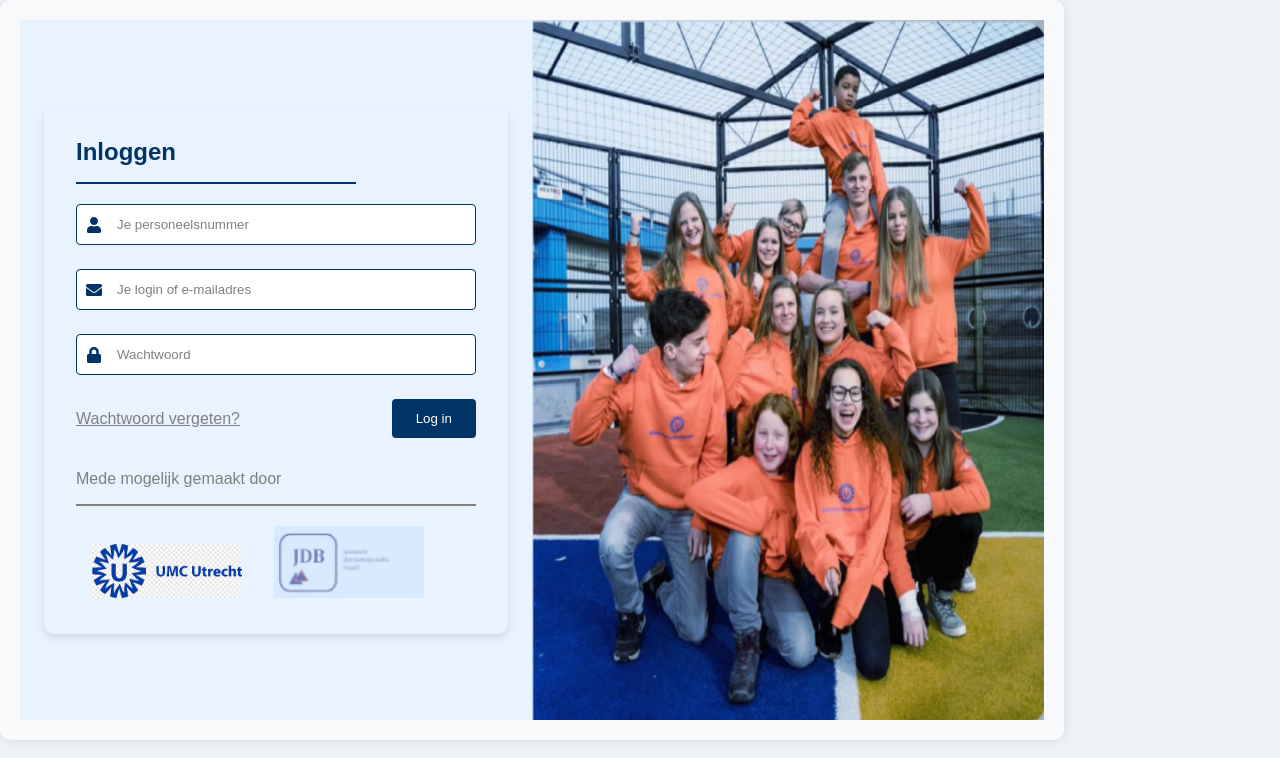
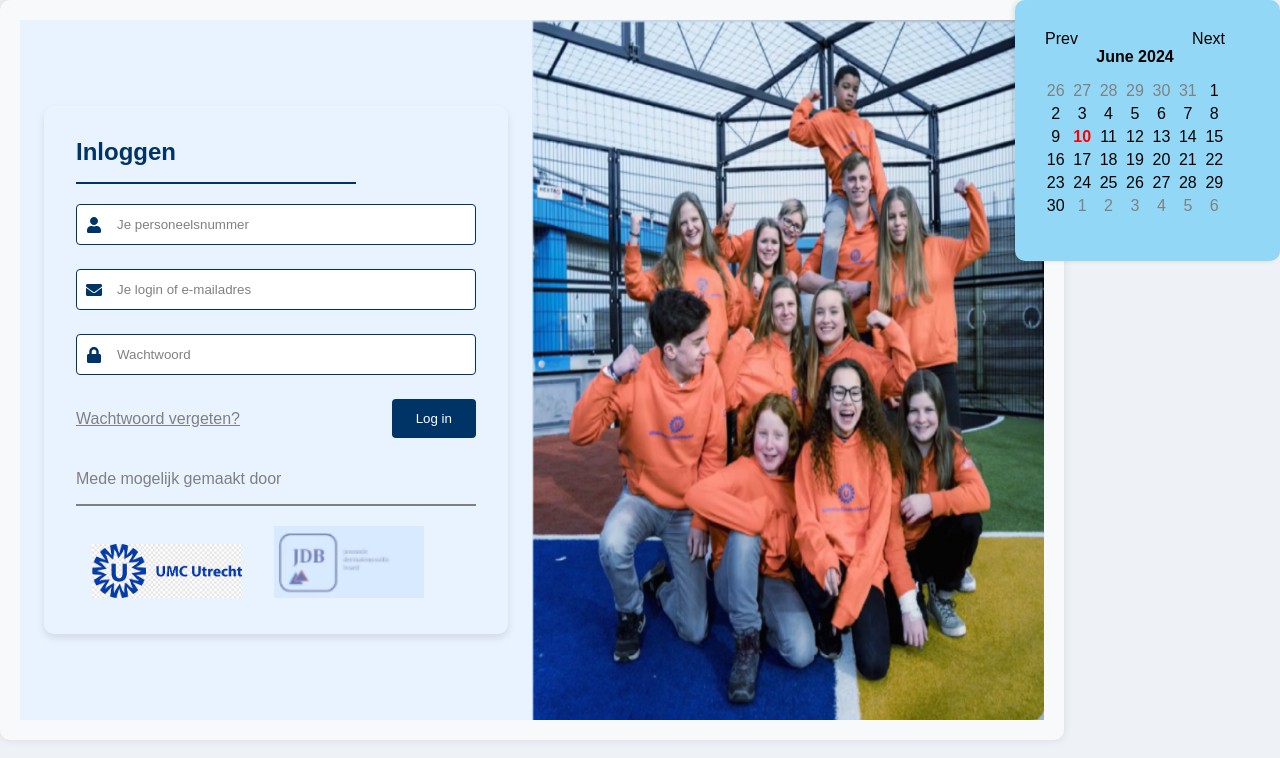
Before and after one commit to ZuydUniversity/B2C6_B2B_Frontend, a React (Create React App) app in the folder frontend/: page / in a window 1280 px wide. Shown: the top 758 px of the page. Built offline with nearby package versions, Linux system fonts and the light colour scheme.

Commit message:
Toevoeging van kalender aan sidepanel

```diff
--- a/frontend/src/components/Login.js
+++ b/frontend/src/components/Login.js
@@ -3,6 +3,7 @@ import { FaUser, FaEnvelope, FaLock } from 'react-icons/fa';
 import './Login.css';
 import axios from 'axios';
 import { Link } from "react-router-dom";
+import Sidepanel from './sidepanel';
 
 const LoginForm = () => {
   const [personeelsnummer, setPersoneelsnummer] = useState('');
@@ -22,7 +23,11 @@ const LoginForm = () => {
   };
 
   return (
+
     <div className="container">
+      <div>
+        <Sidepanel/>
+      </div>
       <div className="form-container">
         <form className="login-form" onSubmit={handleSubmit}>
           <div className="login-header">
@@ -74,6 +79,7 @@ const LoginForm = () => {
       </div>
       <img className="image-container" src="/FrontpageImage.png" alt="FrontpageImage" height={700} />
     </div>
+
   );
 };
 
--- /dev/null
+++ b/frontend/src/components/Sidepanel.css
@@ -0,0 +1,99 @@
+.sidepanel {
+    width: 235px; /* Verminder de breedte om wat ruimte over te laten aan de zijkant */
+    max-height: 2560px; /* Mogelijk nog testen of dit op andere schermgroottes voor problemen zorgt */
+    background-color: #92d7f5;
+    padding: 15px;
+    box-shadow: -2px 0 5px rgba(0,0,0,0.1);
+    position: fixed;
+    top: 0px; /* Plaats de sidepanel 50px vanaf de bovenkant */
+    right: 0px; /* Plaats de sidepanel 20px vanaf de rechterkant */
+    border-radius: 10px; /* Voeg afgeronde hoeken toe */
+    overflow-y: auto;
+}
+
+.calendar {
+    width: 180px;
+    padding: 15px;
+    position: relative;
+}
+
+.calendar-navigation {
+    display: flex;
+    justify-content: space-between;
+}
+
+.calendar-current-date {
+    text-align: center;
+    font-weight: bold;
+}
+
+.calendar-dates {
+    list-style-type: none;
+    padding: 0;
+    display: grid;
+    grid-template-columns: repeat(7, 1fr);
+    gap: 5px;
+}
+
+.calendar-dates li {
+    text-align: center;
+}
+
+.calendar-dates .inactive {
+    color: gray;
+}
+
+.calendar-dates .active {
+    font-weight: bold;
+    color: red;
+}
+
+.popup {
+    position: fixed;
+    top: 0;
+    left: 0;
+    width: 100%;
+    height: 100%;
+    background: rgba(0, 0, 0, 0.5);
+    display: flex;
+    align-items: center;
+    justify-content: center;
+}
+
+.popup-content {
+    position: relative;
+    background: #fff;
+    padding: 20px;
+    border-radius: 5px;
+    width: 300px;
+    text-align: center;
+}
+
+.popup-content .close {
+    position: absolute;
+    top: 10px;
+    right: 10px;
+    cursor: pointer;
+    font-size: 20px;
+}
+
+.popup-content input {
+    width: calc(100% - 20px);
+    padding: 10px;
+    margin-bottom: 10px;
+    border: 1px solid #ccc;
+    border-radius: 5px;
+}
+
+.popup-content button {
+    margin-top: 20px;
+}
+
+.popup-content ul {
+    list-style-type: none;
+    padding: 0;
+}
+
+.popup-content ul li {
+    text-align: left;
+}
--- /dev/null
+++ b/frontend/src/components/sidepanel.js
@@ -0,0 +1,170 @@
+import React, { useState, useEffect, useCallback } from 'react';
+import './Sidepanel.css';
+
+const Sidepanel = ({ isOpen, onClose }) => {
+    const [date, setDate] = useState(new Date());
+    const [year, setYear] = useState(date.getFullYear());
+    const [month, setMonth] = useState(date.getMonth());
+    const [calendarHTML, setCalendarHTML] = useState('');
+    const [selectedDate, setSelectedDate] = useState(null);
+    const [isPopupOpen, setIsPopupOpen] = useState(false);
+    const [appointments, setAppointments] = useState({});
+    const [appointmentName, setAppointmentName] = useState('');
+    const [appointmentStartTime, setAppointmentStartTime] = useState('');
+    const [appointmentEndTime, setAppointmentEndTime] = useState('');
+
+    const months = [
+        "January", "February", "March", "April", "May", "June",
+        "July", "August", "September", "October", "November", "December"
+    ];
+
+    const manipulate = useCallback(() => {
+        const dayone = new Date(year, month, 1).getDay();
+        const lastdate = new Date(year, month + 1, 0).getDate();
+        const dayend = new Date(year, month, lastdate).getDay();
+        const monthlastdate = new Date(year, month, 0).getDate();
+
+        let lit = "";
+
+        for (let i = dayone; i > 0; i--) {
+            lit += `<li class="inactive">${monthlastdate - i + 1}</li>`;
+        }
+
+        for (let i = 1; i <= lastdate; i++) {
+            const isToday = i === date.getDate() && month === new Date().getMonth() && year === new Date().getFullYear() ? "active" : "";
+            lit += `<li class="${isToday}" data-day="${i}">${i}</li>`;
+        }
+
+        for (let i = dayend; i < 6; i++) {
+            lit += `<li class="inactive">${i - dayend + 1}</li>`;
+        }
+
+        setCalendarHTML(lit);
+    }, [year, month, date]);
+
+    useEffect(() => {
+        manipulate();
+    }, [manipulate]);
+
+    const handlePrevNextClick = (direction) => {
+        let newMonth = direction === 'prev' ? month - 1 : month + 1;
+
+        if (newMonth < 0 || newMonth > 11) {
+            const newDate = new Date(year, newMonth, new Date().getDate());
+            setDate(newDate);
+            setYear(newDate.getFullYear());
+            setMonth(newDate.getMonth());
+        } else {
+            setMonth(newMonth);
+        }
+    };
+
+    const handleDayClick = useCallback((day) => {
+        setSelectedDate(new Date(year, month, day));
+        setIsPopupOpen(true);
+    }, [year, month]);
+
+    const closePopup = () => {
+        setIsPopupOpen(false);
+        setSelectedDate(null);
+        setAppointmentName('');
+        setAppointmentStartTime('');
+        setAppointmentEndTime('');
+    };
+
+    const handleAddAppointment = () => {
+        if (!appointmentName || !appointmentStartTime || !appointmentEndTime) {
+            alert("Vul alle velden in.");
+            return;
+        }
+
+        if (appointmentEndTime <= appointmentStartTime) {
+            alert("De eindtijd moet later zijn dan de starttijd.");
+            return;
+        }
+
+        const dateKey = `${selectedDate.getFullYear()}-${selectedDate.getMonth() + 1}-${selectedDate.getDate()}`;
+        const newAppointments = { ...appointments };
+
+        if (!newAppointments[dateKey]) {
+            newAppointments[dateKey] = [];
+        }
+
+        newAppointments[dateKey].push({
+            name: appointmentName,
+            startTime: appointmentStartTime,
+            endTime: appointmentEndTime
+        });
+
+        setAppointments(newAppointments);
+        setAppointmentName('');
+        setAppointmentStartTime('');
+        setAppointmentEndTime('');
+        closePopup();
+    };
+
+    useEffect(() => {
+        document.querySelectorAll('.calendar-dates li').forEach(day => {
+            day.addEventListener('click', () => {
+                if (!day.classList.contains('inactive')) {
+                    handleDayClick(day.getAttribute('data-day'));
+                }
+            });
+        });
+    }, [calendarHTML, handleDayClick]);
+
+    return (
+        <div className='sidepanel'>
+            <div className='calendar'>
+                <div className='calendar-navigation'>
+                    <span id="calendar-prev" onClick={() => handlePrevNextClick('prev')}>Prev</span>
+                    <span id="calendar-next" onClick={() => handlePrevNextClick('next')}>Next</span>
+                </div>
+                <div className='calendar-current-date'>
+                    {months[month]} {year}
+                </div>
+                <ul className='calendar-dates' dangerouslySetInnerHTML={{ __html: calendarHTML }}></ul>
+            </div>
+
+            {isPopupOpen && (
+                <div className='popup' onClick={closePopup}>
+                    <div className='popup-content' onClick={e => e.stopPropagation()}>
+                        <span className='close' onClick={closePopup}>&times;</span>
+                        <h2>{`${selectedDate.getDate()} ${months[selectedDate.getMonth()]} ${selectedDate.getFullYear()}`}</h2>
+                        <input
+                            type="text"
+                            value={appointmentName}
+                            onChange={(e) => setAppointmentName(e.target.value)}
+                            placeholder="Voer afspraaknaam in"
+                        />
+                        <input
+                            type="time"
+                            value={appointmentStartTime}
+                            onChange={(e) => setAppointmentStartTime(e.target.value)}
+                            placeholder="Starttijd"
+                        />
+                        <input
+                            type="time"
+                            value={appointmentEndTime}
+                            onChange={(e) => setAppointmentEndTime(e.target.value)}
+                            placeholder="Eindtijd"
+                        />
+                        <button onClick={handleAddAppointment}>Afspraken toevoegen</button>
+                        <div>
+                            <h3>Geplande afspraken</h3>
+                            <ul>
+                                {(appointments[`${selectedDate.getFullYear()}-${selectedDate.getMonth() + 1}-${selectedDate.getDate()}`] || []).map((appt, index) => (
+                                    <li key={index}>
+                                        {appt.startTime} - {appt.endTime} : {appt.name}
+                                    </li>
+                                ))}
+                            </ul>
+                        </div>
+                    </div>
+                </div>
+            )}
+        </div>
+    );
+};
+
+export default Sidepanel;
--- a/package.json
+++ b/package.json
@@ -1,5 +1,6 @@
 {
   "dependencies": {
+    "node": "^20.15.0",
     "react-icons": "^5.2.1",
     "react-router-dom": "^6.23.1"
   }
```
Also changed, not shown: 2 other files (tests, documents, lock files or other folders).
